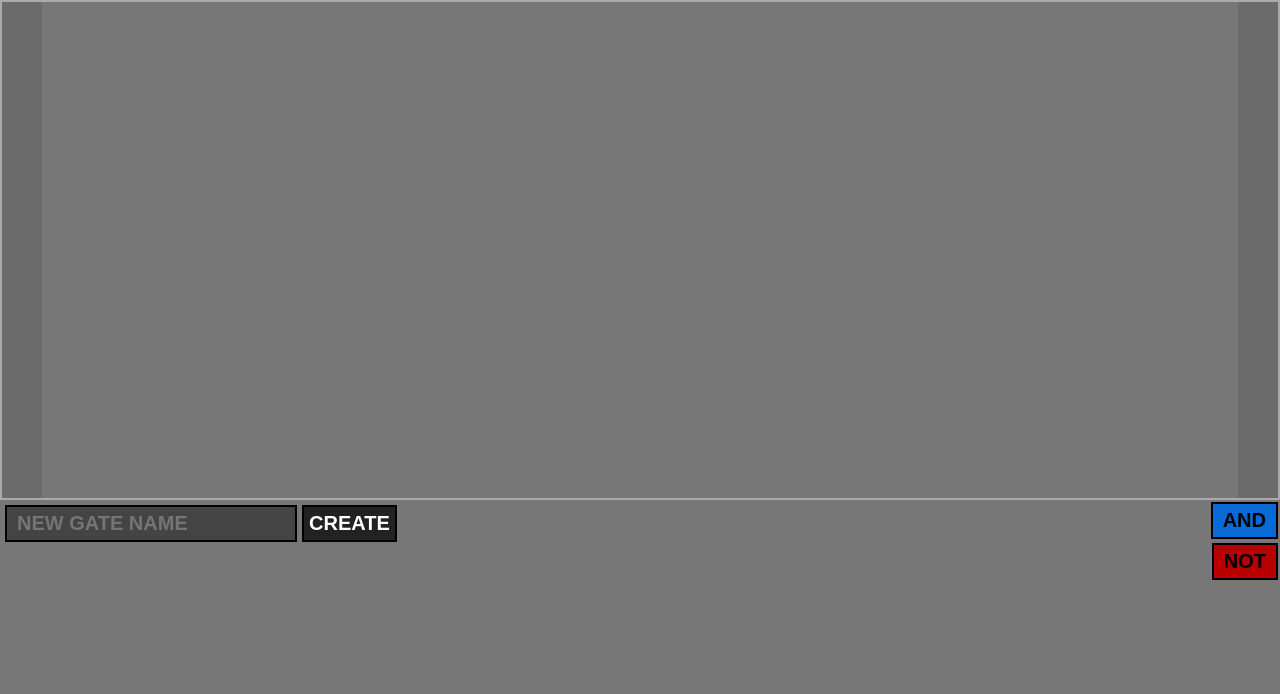
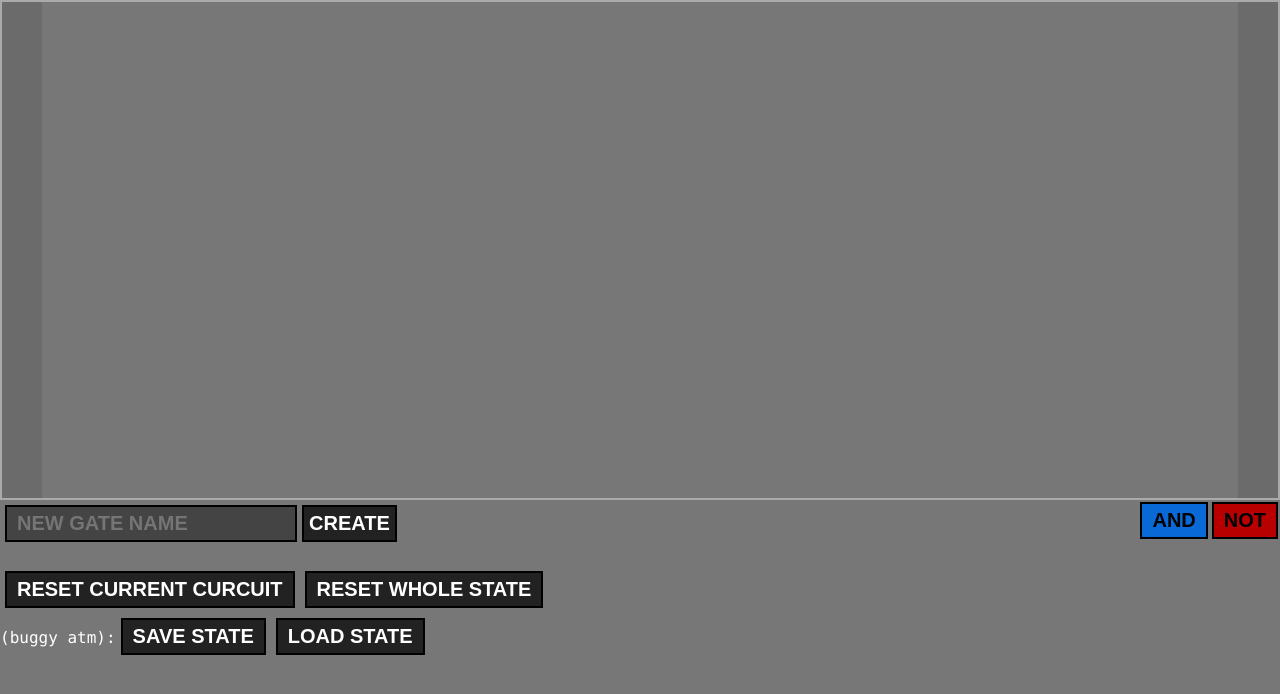
Before and after one commit to bigjey/circuits, a React (Create React App) app: page / in a window 1280 px wide. Shown: the top 694 px of the page. Built offline with nearby package versions, Linux system fonts and the light colour scheme.

Commit message:
disabling autosave, added ability to clear states

```diff
--- a/src/App.css
+++ b/src/App.css
@@ -230,3 +230,7 @@ button {
   font-weight: bold;
   cursor: pointer;
 }
+
+.state-manager button {
+  margin: 5px;
+}
--- a/src/App.js
+++ b/src/App.js
@@ -613,7 +613,7 @@ const Connection = ({ start, end, complete = false }) => {
   return <line x1={x1} y1={y1} x2={x2} y2={y2} />;
 };
 
-const saveAppState = debounce(() => {
+const saveAppState = () => {
   try {
     const data = JSON.stringify({
       circuit: circuit.toJS(),
@@ -625,12 +625,12 @@ const saveAppState = debounce(() => {
   } catch (e) {
     console.log(e);
   }
-}, 300);
+};
 
 function App() {
   const [, updateState] = React.useState();
   const forceUpdate = React.useCallback(() => {
-    saveAppState();
+    // saveAppStateDebounced();
     updateState({});
   }, []);
 
@@ -787,7 +787,6 @@ function App() {
         </div>
         <div className="tools-gates">
           {availableGates.map((gate) => (
-            <div>
             <button
               className="tools-gate"
               key={gate.name}
@@ -799,10 +798,8 @@ function App() {
             >
               {gate.name}
             </button>
-            </div>
           ))}
           {customGates.map((gate) => (
-            <div>
             <button
               className="tools-gate"
               key={gate.name}
@@ -818,13 +815,90 @@ function App() {
             >
               {gate.name}
             </button>
-            </div>
           ))}
         </div>
+      </div>
+      <div className="state-manager">
+        <br />
+        <button
+          onClick={() => {
+            circuit = new EmptyCurcuit();
+            forceUpdate();
+          }}
+        >
+          Reset Current Curcuit
+        </button>
+        <button
+          onClick={() => {
+            localStorage.removeItem(LOCALSTORAGE_KEY);
+            window.location.reload();
+          }}
+        >
+          Reset Whole State
+        </button>
+        <br />
+        (buggy atm):
+        <button
+          onClick={() => {
+            saveAppState();
+          }}
+        >
+          Save State
+        </button>
+        <button
+          onClick={() => {
+            loadAppState();
+            forceUpdate();
+          }}
+        >
+          Load State
+        </button>
       </div>
     </div>
   );
 }
+
+const loadAppState = () => {
+  try {
+    const json = localStorage.getItem(LOCALSTORAGE_KEY);
+    if (json) {
+      const data = JSON.parse(json);
+      const gates = data.customGates.map((v) => JSON.parse(v));
+      for (const args of gates) {
+        const gateClass = createCircuit(
+          args.name,
+          args.inputs,
+          args.outputs,
+          args.gates.map((g) => {
+            const constructorClass = availableGates
+              .concat(customGates)
+              .find(
+                (gateConstructor) =>
+                  gateConstructor.classPointer.staticName === g.constructorName
+              );
+            if (constructorClass) {
+              g.constructorClass = constructorClass.classPointer;
+            }
+            return g;
+          }),
+          args.connections
+        );
+        customGates.push({
+          name: args.name,
+          classPointer: gateClass,
+          id: availableGateId++,
+        });
+      }
+
+      circuit.fromJS(data.circuit);
+    }
+  } catch (e) {
+    console.log(e);
+    // localStorage.removeItem(LOCALSTORAGE_KEY);
+  }
+};
+
+const saveAppStateDebounced = debounce(saveAppState, 300);
 
 const EmptyCurcuit = createCircuit("BASE", 0, 0, [], []);
 
@@ -862,42 +936,5 @@ const availableGates = [
   { classPointer: NOT_Gate, name: "NOT", id: availableGateId++ },
 ];
 const customGates = [];
-try {
-  const json = localStorage.getItem(LOCALSTORAGE_KEY);
-  if (json) {
-    const data = JSON.parse(json);
-    const gates = data.customGates.map((v) => JSON.parse(v));
-    for (const args of gates) {
-      const gateClass = createCircuit(
-        args.name,
-        args.inputs,
-        args.outputs,
-        args.gates.map((g) => {
-          const constructorClass = availableGates
-            .concat(customGates)
-            .find(
-              (gateConstructor) =>
-                gateConstructor.classPointer.staticName === g.constructorName
-            );
-          if (constructorClass) {
-            g.constructorClass = constructorClass.classPointer;
-          }
-          return g;
-        }),
-        args.connections
-      );
-      customGates.push({
-        name: args.name,
-        classPointer: gateClass,
-        id: availableGateId++,
-      });
-    }
-
-    circuit.fromJS(data.circuit);
-  }
-} catch (e) {
-  console.log(e);
-  // localStorage.removeItem(LOCALSTORAGE_KEY);
-}
 
 export default App;
```
Lines whose indentation alone changed are shown as unchanged.
